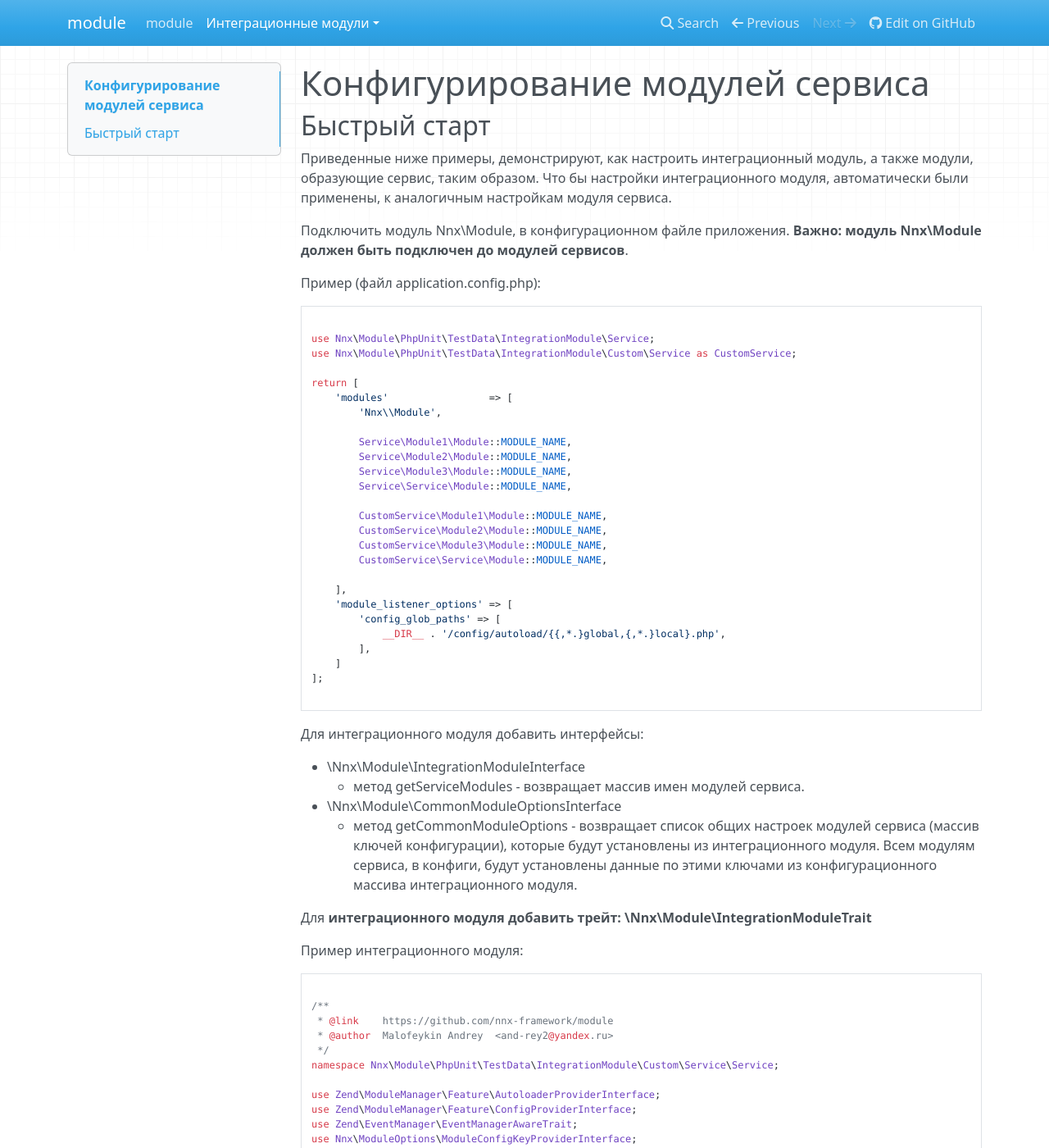
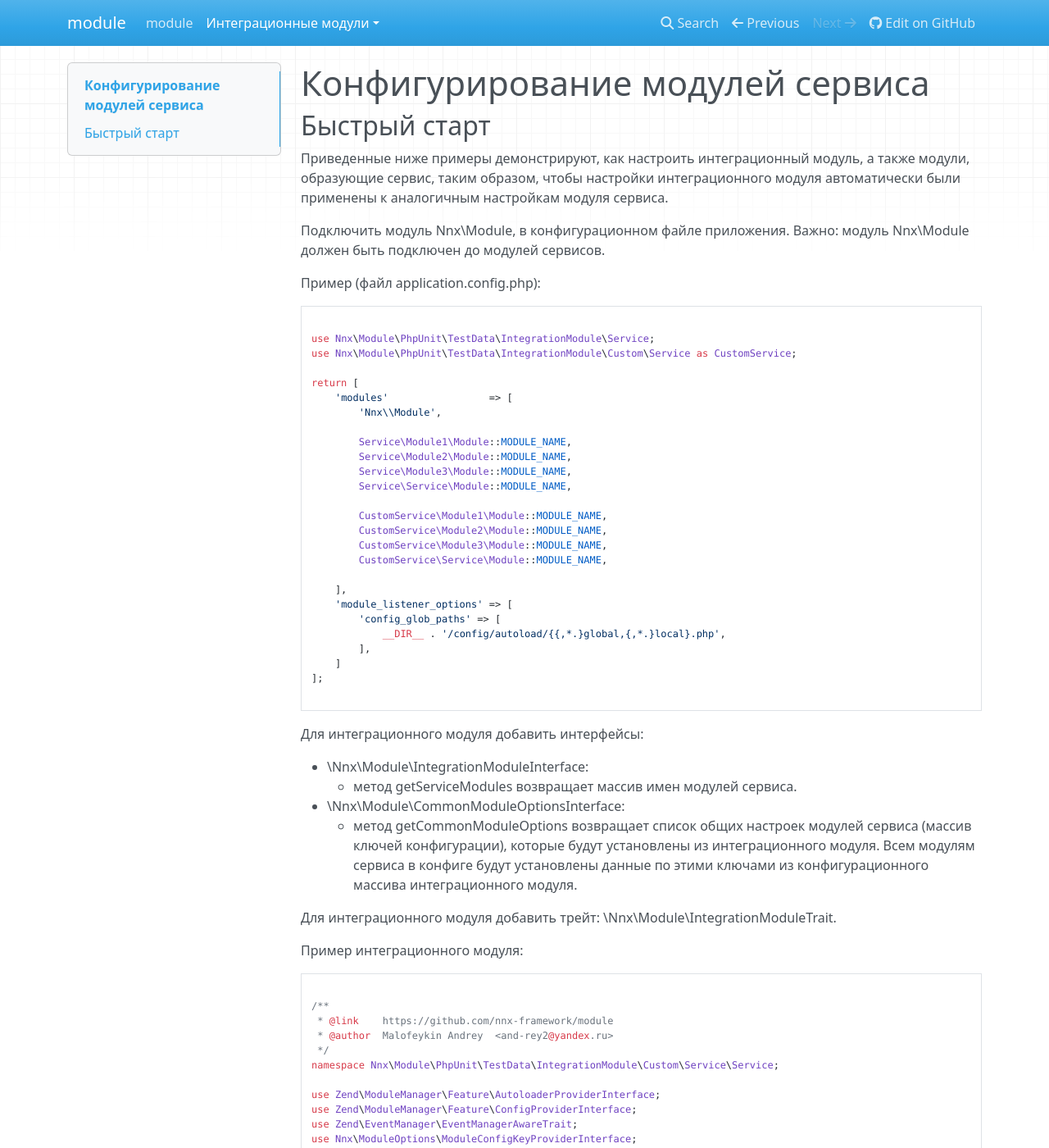
Before and after one commit to nnx-framework/Module, an MkDocs documentation site: the page built from doc/book/ru/configure-service-module.md, in a window 1280 px wide and 1400 px high. Shown: the whole window at 82% size. Built offline with MkDocs 1.6.1, drawn with Linux system fonts in a browser that asks for light colours; nearby versions of some CDN libraries; old or Windows-style settings are respelled for this version of MkDocs; some of the changed text lies outside the part shown.

Commit message:
Update configure-service-module.md

````diff
--- a/doc/book/ru/configure-service-module.md
+++ b/doc/book/ru/configure-service-module.md
@@ -2,11 +2,10 @@
 
 ## Быстрый старт
 
-Приведенные ниже примеры, демонстрируют, как настроить интеграционный модуль, а также модули, образующие сервис, таким
-образом. Что бы настройки интеграционного модуля, автоматически были применены, к аналогичным настройкам модуля сервиса.
+Приведенные ниже примеры демонстрируют, как настроить интеграционный модуль, а также модули, образующие сервис, таким образом, чтобы настройки интеграционного модуля автоматически были применены к аналогичным настройкам модуля сервиса.
 
-Подключить модуль Nnx\Module, в конфигурационном файле приложения. **Важно: модуль Nnx\Module должен быть подключен до
-модулей сервисов**.
+Подключить модуль Nnx\Module, в конфигурационном файле приложения. Важно: модуль Nnx\Module должен быть подключен до
+модулей сервисов.
 
 Пример (файл application.config.php):
 
@@ -41,14 +40,14 @@ return [
 
 Для интеграционного модуля добавить интерфейсы:
 
-- \Nnx\Module\IntegrationModuleInterface
-    - метод getServiceModules - возвращает массив имен модулей сервиса.
-- \Nnx\Module\CommonModuleOptionsInterface
-    - метод getCommonModuleOptions - возвращает список общих настроек модулей сервиса (массив ключей конфигурации),
-     которые будут установлены из интеграционного модуля. Всем модулям сервиса, в конфиги, будут установлены данные
+- \Nnx\Module\IntegrationModuleInterface:
+    - метод getServiceModules возвращает массив имен модулей сервиса.
+- \Nnx\Module\CommonModuleOptionsInterface:
+    - метод getCommonModuleOptions возвращает список общих настроек модулей сервиса (массив ключей конфигурации),
+     которые будут установлены из интеграционного модуля. Всем модулям сервиса в конфиге будут установлены данные
      по этими ключами из конфигурационного массива интеграционного модуля.
 
-Для **интеграционного модуля добавить трейт: \Nnx\Module\IntegrationModuleTrait**
+Для интеграционного модуля добавить трейт: \Nnx\Module\IntegrationModuleTrait.
 
 Пример интеграционного модуля:
 
@@ -160,9 +159,8 @@ class Module implements
 }
 ```
 
-Убедиться что каждый модуль сервиса, реализует интерфейс \Nnx\ModuleOptions\ModuleConfigKeyProviderInterface.
-Метод getModuleConfigKey данного интерфейса, должен возвращать ключ, по которому из конфига приложения можно получить,
-настройки для модуля.
+Убедиться, что каждый модуль сервиса реализует интерфейс \Nnx\ModuleOptions\ModuleConfigKeyProviderInterface.
+Метод getModuleConfigKey данного интерфейса должен возвращать ключ, по которому из конфига приложения можно получить настройки для модуля.
 
 Пример файла модуля, входящего в сервис:
 
@@ -189,7 +187,7 @@ class Module implements
     ModuleConfigKeyProviderInterface
 {
     /**
-     * Имя секции в конфиги приложения отвечающей за настройки модуля
+     * Имя секции в конфиге приложения, отвечающей за настройки модуля
      *
      * @var string
      */
````
